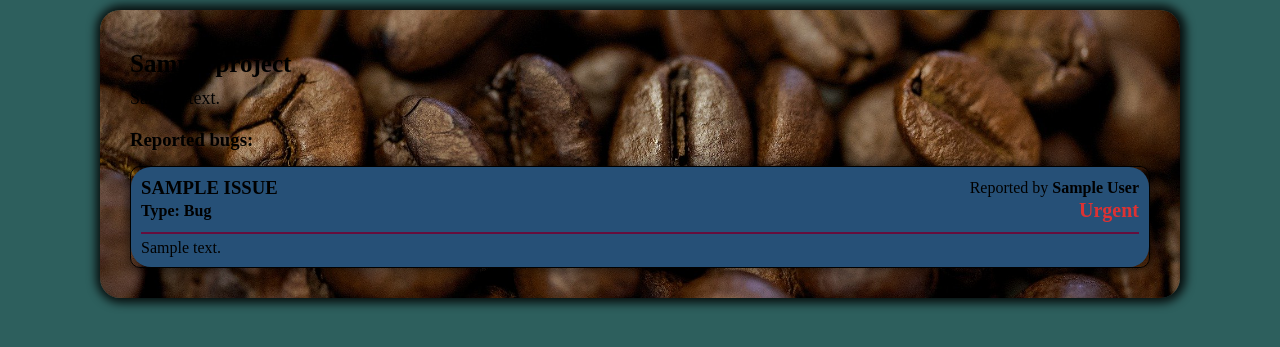
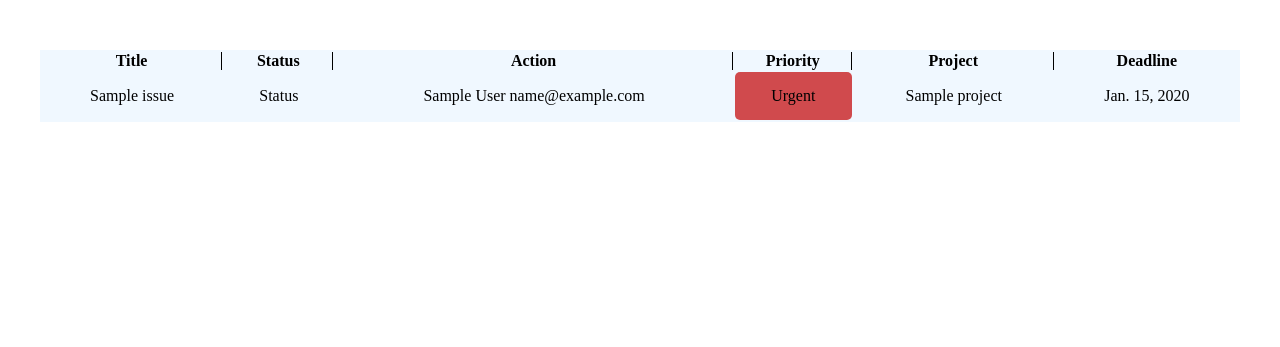
Before and after one commit to Karol204/BugTracker, a Django app: page /homePage in a window 1280 px wide. Shown: the part 50-397 px from the top of the page. Run offline with Django 3.2, Linux system fonts and the light colour scheme; a user stored in the database is signed in; tables that the repository leaves empty hold one stand-in row (values such as "Sample post"); some web fonts are replaced.

Commit message:
Base template and issue model change

```diff
--- a/pages/forms.py
+++ b/pages/forms.py
@@ -8,6 +8,7 @@ class BugReportForm(forms.Form):
     issue_name = forms.CharField(max_length=250)
     issue_type = forms.CharField()
     project = forms.ModelChoiceField(queryset=Project.objects.all())
+    priority = forms.ChoiceField(choices=Types)
 
 
 class ProfilForm(forms.ModelForm):
--- a/pages/models.py
+++ b/pages/models.py
@@ -38,9 +38,9 @@ class Issue(models.Model):
     issue_type = models.CharField(choices=Types, max_length=5)
     project = models.ForeignKey(Project, on_delete=models.CASCADE)
     reported = models.ForeignKey(Employee, on_delete=models.CASCADE)
-
     priority = models.CharField(choices=Priority, max_length=6)
     description = models.CharField(max_length=250)
+    due_date = models.DateField()
 
     def __str__(self):
         return f'{self.issue_name}'
--- a/pages/views.py
+++ b/pages/views.py
@@ -20,7 +20,6 @@ class HomePage(View):
             employee_id = Employee.objects.get(account_id=user_id).id
             projects = Project.objects.filter(devs__id=employee_id)
             issues = Issue.objects.all()
-            print(issues)
             ctx = {
                 'projects': projects,
                 'issues': issues
--- a/static/css/base.css
+++ b/static/css/base.css
@@ -8,10 +8,7 @@
     font-family: 'Muli', 'sans-serif';
 }
 
-body {
-    background-color: #2d5f5d;
 
-}
 .loginPage {
     background-color: steelblue;
     color: #fff;
@@ -208,90 +205,102 @@ body {
 
 /* Project overview styles */
 
+.table-container {
+    max-width: 1200px;
+    margin: 100px auto;
+    background-color: aliceblue;
+}
 
-.projectsContainer {
-    margin: 60px auto 0 auto;
-    max-width: 1200px;
+.table {
+    width: 100%;
+}
+
+.table tr th:not(:last-of-type) {
+    border-right: 1px solid #000;
+}
+
+.inside-content td {
+    padding: 15px 15px;
+    text-align: center;
+    vertical-align: middle;
+    border-radius: 5px;
+}
+
+/* Bug report form */
+
+.bug-report-form {
+    display: flex;
+    margin-top: 100px;
+    width: 350px;
+    height: 400px;
+    background-color: lightblue;
+    flex-direction: column;
+    align-items: center;
+    justify-content: space-around;
+    z-index: -2;
+    padding: 50px 40px 25px;
+}
+
+.bug-report-form p {
+    position: relative;
+    width: 250px;
+    height: 150px;
+    margin: 15px auto;
+}
+
+.bug-report-form p label {
+    position: absolute;
+    top: -25px;
+    left: 5px;
+    font-size: 18px;
+}
+
+
+
+
+.bug-report-form p input,
+.bug-report-form p select {
+    background-color: transparent;
+    border: 3px solid #fff;
+    width: 250px;
+    height: 50px;
+    font-size: 1.3rem;
+}
+
+.bug-report-form button {
+    width: 120px;
+    height: 40px;
+    border: 3px solid #fff;
+    border-radius: 3px;
+    background-color: transparent;
+    font-size: 1.2rem;
 
 }
 
-.projectDetailsBox {
-    display: flex;
-    flex-direction: column;
-    align-content: center;
-    justify-content: space-around;
-    width: 90%;
-    margin: 60px auto;
-    padding: 30px;
-    border-radius: 20px;
-    box-shadow: 1px 0px 10px 5px rgba(0,0,0,0.85);
-    /*background-color: #265077;*/
-    background-image: url("/static/images/coffee.jpg");
-    background-position: center;
-    background-size: cover;
-    background-repeat: no-repeat;
+
+.bug-report-form button:hover {
+    background-color: #fff;
+    color: #494b68;
 }
 
-.projectTitle {
-    width: 95%;
-    margin-bottom: 20px;
+.bug-report-form button:focus {
+    outline: 0;
 }
 
-.projectTitle a {
-    font-size: 25px;
-    font-weight: bold;
-    color: #000;
-    text-decoration: none;
-
-}
-.projectTitle p {
-    font-size: 18px;
-    margin-top: 10px;
-}
-
-.problemContainer {
-    padding: 10px;
-    background-color: #265077;
-    border-radius: 20px;
+.bug-report-form button:active {
+    transform: scale(0.98);
 }
 
 
-.priorityType {
-    font-size: 20px;
-    font-weight: bold;
-}
+
+
+
+
 
 .urgent {
-    color: #dd3233;
+    background-color:  rgba(200, 32, 33, 0.8);
 }
 
 .asap {
-    color: rebeccapurple;
+    background-color: rgba(140, 32, 203, 0.8);
 }
-
-
-.border {
-    border: 1px solid #000;
-    border-radius: 10px;
-    margin-top: 15px;
-    box-shadow: 0 0 15px 0 rgba(0,0,0,0.74);
-}
-
-.projectOverviewContainer {
-    display: flex;
-    justify-content: space-between;
-    align-items: center;
-}
-
-.projectOverviewContainer h3 {
-    text-transform: uppercase;
-}
-.projectOverviewContainer p span {
-    font-weight: bold;
-}
-
-.issueDesc {
-    margin-top: 10px;
-    padding-top: 5px;
-    border-top: 2px solid #650e3d;
-}
--- a/templates/HomePage.html
+++ b/templates/HomePage.html
@@ -1,68 +1,42 @@
+
+{% extends '_base.html' %}
 {% load static %}
-<!doctype html>
-<html lang="en">
-<head>
-    <meta charset="UTF-8">
-    <meta name="viewport"
-          content="width=device-width, user-scalable=no, initial-scale=1.0, maximum-scale=1.0, minimum-scale=1.0">
-    <meta http-equiv="X-UA-Compatible" content="ie=edge">
-    <link rel="stylesheet" href="{% static 'css/base.css' %}" />
-    <title>Document</title>
 
-</head>
-<body>
-<nav class="nav-container">
-    <ul>
-        <li><a href="#" style="color: #dd3233; font-weight: bold">Home</a></li>
-        <li><a href="{% url 'reportNewBug' %}">Raport a bug</a></li>
-        <li><a href="/profileView/{{ user.id }}">Profile</a></li>
-        {% if user.is_superuser %}
-        <li><a href="/admin">Admin Page</a></li>
-        {% endif %}
-        <li><a href="{% url 'account_logout' %}">Log out</a></li>
-
-    </ul>
-</nav>
-<div class="projectsContainer">
-     {% for project in projects %}
-         <div class="projectDetailsBox">
-         <div class="projectTitle">
-             <p><a href="/projectDetails/{{ project.id }}">{{ project }}</a></p>
-             <p>{{ project.description }}</p>
-         </div>
-        <div class="projectIssues">
-
-
-        <h3>Reported bugs:</h3>
-
-{% for issue in issues %}
-
-
-        {% if project.id == issue.project.id %}
-            <div class="border">
-        <div class="problemContainer">
-            <div class="projectOverviewContainer">
-                <h3>{{ issue.issue_name }}</h3>
-                <p>Reported by <span>{{ issue.reported.first_name }} {{ issue.reported.last_name }}</span></p>
-            </div>
-            <div class="projectOverviewContainer">
-                <h4>Type: {{ issue.issue_type }}</h4>
-                <p class="priorityType">{{ issue.priority }}</p>
-            </div>
-
-            <p class="issueDesc">{{ issue.description }}</p>
-        </div>
-             </div>
-        {% endif %}
+{% block content %}
 
 
 
-{% endfor %}
 
-         </div>
-         </div>
-    {% endfor %}
+
+    <div class="table-container">
+        <div >
+            <table class="table">
+                  <tr class="inside-content">
+                    <th>Title</th>
+                    <th>Status</th>
+                    <th>Action</th>
+                    <th>Priority</th>
+                    <th>Project</th>
+                    <th>Deadline</th>
+                  </tr>
+                {% for issue in issues %}
+
+                    <tr class="inside-content">
+                        <td>{{ issue.issue_name }}</td>
+                        <td>Status</td>
+                        <td>{{ issue.reported }}</td>
+                        <td class="priorityType">{{ issue.priority }}</td>
+                        <td>{{ issue.project }}</td>
+                        <td>{{ issue.due_date }}</td>
+                    </tr>
+
+                {% endfor %}
+            </table>
+
+
+        </div>
+
     </div>
-</body>
-    <script src="{% static 'js/app.js' %}"></script>
-</html>
+
+
+{% endblock %}
--- /dev/null
+++ b/templates/_base.html
@@ -0,0 +1,33 @@
+{% load static %}
+<!doctype html>
+<html lang="en">
+<head>
+    <meta charset="UTF-8">
+    <meta name="viewport"
+          content="width=device-width, user-scalable=no, initial-scale=1.0, maximum-scale=1.0, minimum-scale=1.0">
+    <meta http-equiv="X-UA-Compatible" content="ie=edge">
+    <link rel="stylesheet" href="{% static 'css/base.css' %}" />
+    <title>Document</title>
+
+</head>
+<body>
+<header>
+<nav class="nav-container">
+    <ul>
+        <li><a href="/homePage" style="color: #dd3233; font-weight: bold">Home</a></li>
+        <li><a href="{% url 'reportNewBug' %}">Raport a bug</a></li>
+        <li><a href="/profileView/{{ user.id }}">Profile</a></li>
+        {% if user.is_superuser %}
+        <li><a href="/admin">Admin Page</a></li>
+        {% endif %}
+        <li><a href="{% url 'account_logout' %}">Log out</a></li>
+
+    </ul>
+</nav>
+</header>
+{% block content %}
+
+{% endblock %}
+</body>
+    <script src="{% static 'js/app.js' %}"></script>
+</html>
```
Also changed, not shown: templates/account/password_change.html (+4 -19 lines), templates/account/password_reset.html (+3 -10 lines), templates/bugReportFormPage.html (+10 -24 lines), templates/profilFormPage.html (+4 -21 lines), templates/profilPage.html (+3 -21 lines), templates/projectDetalisPage.html (+4 -19 lines), pages/migrations/0006_issue_due_date.py (added).
